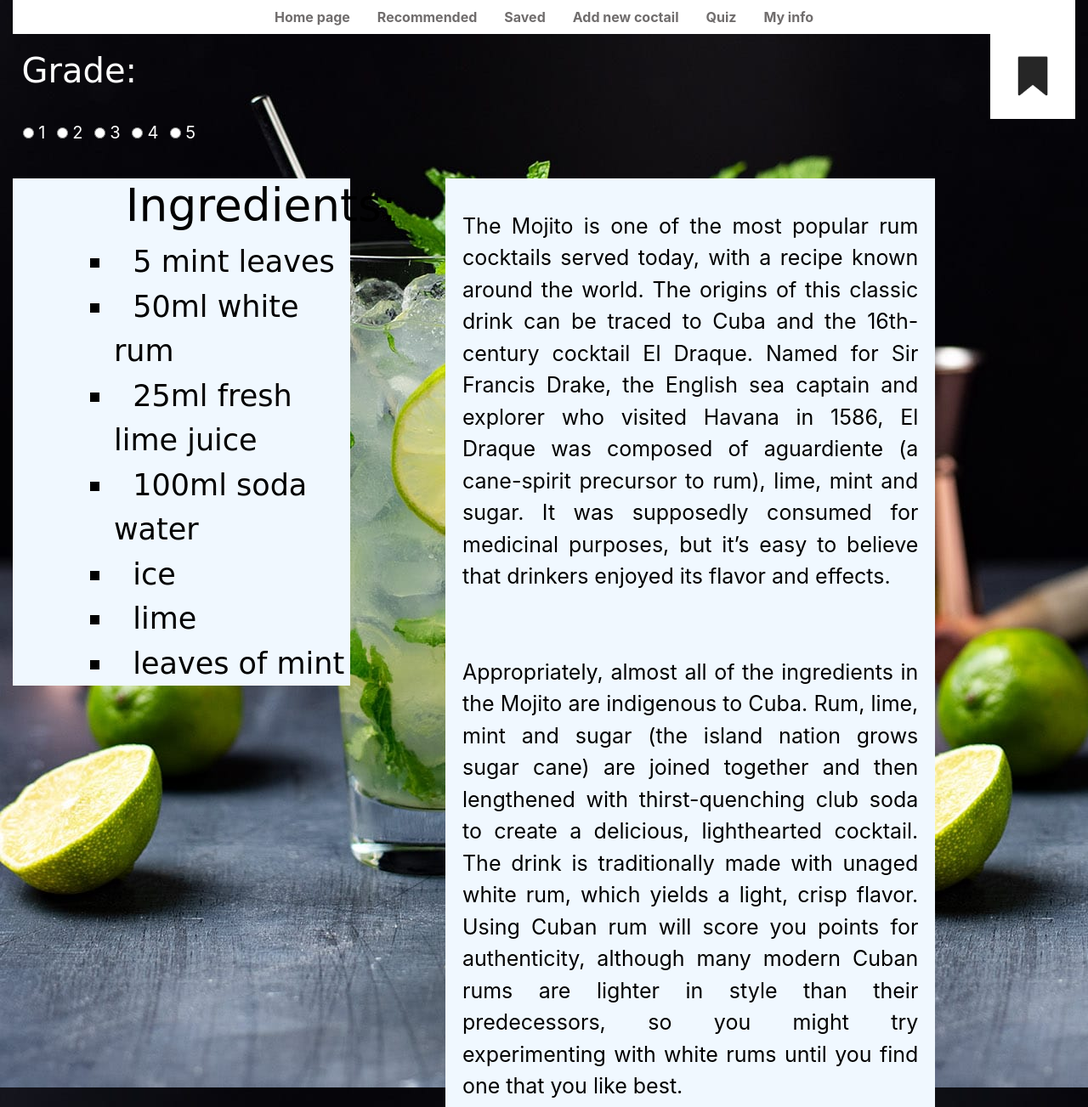
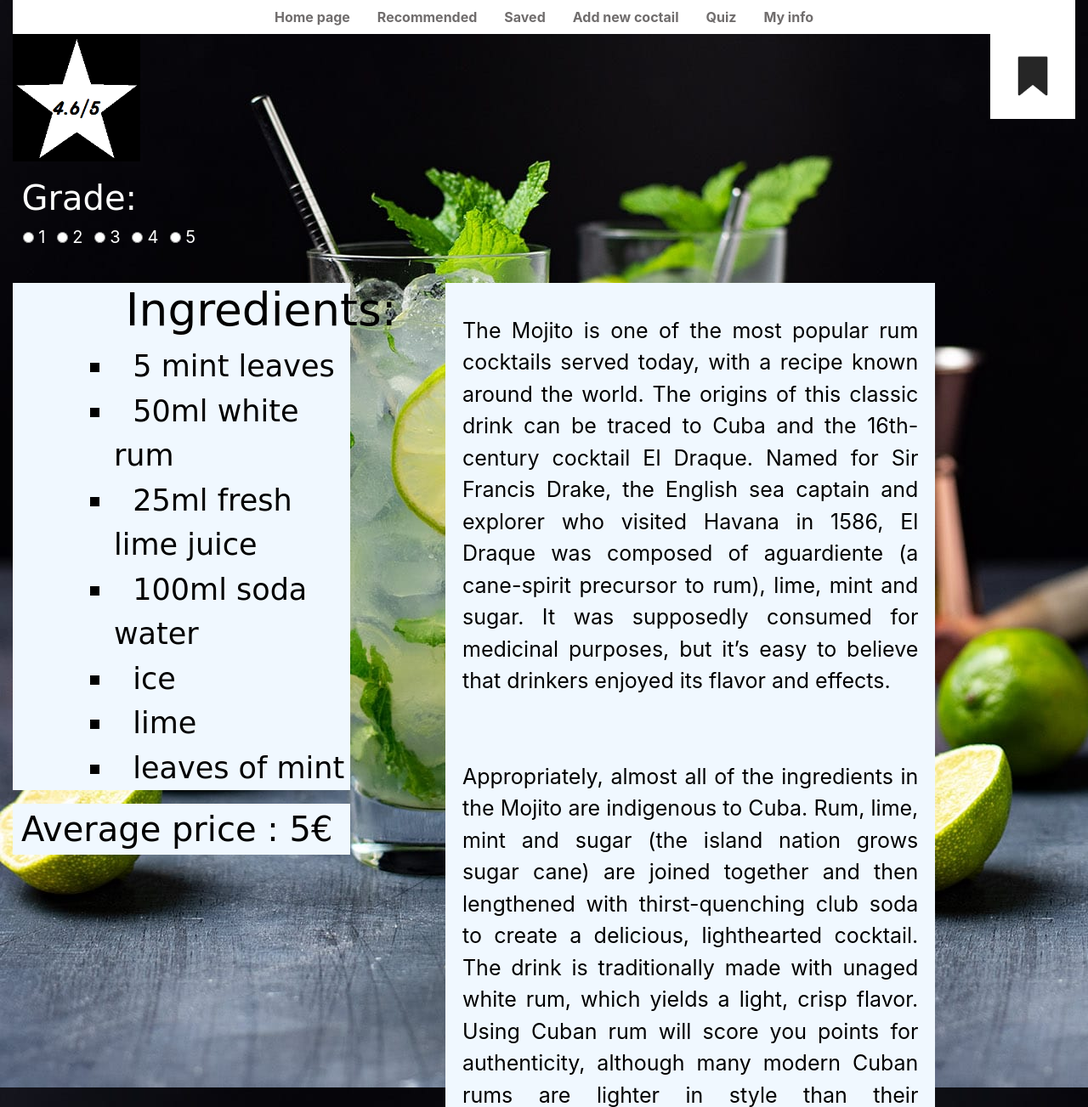
Before and after one commit to milovanovicjana/CodeMates, a PHP site: page /cocktail_registered.html in a window 1280 px wide. Shown: the part 220-1523 px from the top of the page at 85% size. Run offline with PHP 8.4, Linux system fonts and the light colour scheme.

Commit message:
Dodavanje logo-a u odredjene SSU dokumente, ispravke fajlova sa izvornim kodom

```diff
--- a/faza2/Prototip/cocktail_registered.html
+++ b/faza2/Prototip/cocktail_registered.html
@@ -1,3 +1,4 @@
+<!--Ana Vukašinović-->
 <!DOCTYPE html>
 <html lang="en">
 <head>
@@ -46,30 +47,39 @@
                         <a class="nav-link enabled" href="saved_cocktails.html">Saved</a>
                     </li>
                     <li class="nav-item">
-                        <a class="nav-link enabled" href="#">Add new coctail</a>
+                        <a class="nav-link enabled" href="add_cocktail.html">Add new coctail</a>
                     </li>
                     <li class="nav-item">
-                        <a class="nav-link enabled" href="#">Quiz</a>
+                        <a class="nav-link enabled" href="quiz.html">Quiz</a>
                     </li>
                     <li class="nav-item">
-                        <a class="nav-link enabled" href="#">My info</a>
+                        <a class="nav-link enabled" href="user_info.html">My info</a>
                     </li>
                 </ul>
             </div>
         </div>
 
+        <div class="row">
+            <div class="col-sm-4" id="zvezda" width="100%" height="100%">
+                <img src="images/star2.png" align="left" height=150px width=150px>
+
+            </div>
+            <div class="col-sm-8">
+                <a href="#"><img src="images/save_icon1.png" align="right" height=100px width=100px ></a>
+                </div>
+
+        </div>
 
         <div class="row">
 
-            <div class="col-sm-2 grade" align="left">
+            <div class="col-sm-12 grade" align="left">
                 Grade:
             </div>
 
 
-            <div class="col-sm-10">
-            <a href="#"><img src="images/save_icon1.png" align="right" height=100px width=100px ></a>
-            </div>
+
         </div>
+
 
         <div class="row">
             <div class="col--sm-5 ranges" >
@@ -86,8 +96,10 @@
             <div class="col-7"></div>
         </div>
 
+
+
         <div class="row ingredients">
-            <div class="col-sm-4 left">
+            <div class="col-sm-4 left" >
 
 
                 <ul type="square" class="uli">
@@ -101,6 +113,9 @@
                     <li>&nbsp leaves of mint</li>
 
                 </ul>
+
+                <div id="price" >Average price : 5&euro; </div>
+
             </div>
 
             <div class="col-sm-8 center" >
--- a/faza2/Prototip/style_cocktail.css
+++ b/faza2/Prototip/style_cocktail.css
@@ -1,3 +1,4 @@
+/*Ana Vukašinović*/
 body{
    /* background-image: url(images/background.jpg);
     background-size: 80% 80%;
@@ -130,3 +131,18 @@ ol{
     font-size: 25px;
     text-align: justify;
 }
+
+#zvezda{
+    color: white;
+
+    font-size: 40px;
+    font-family:Brush Script MT, Brush Script Std, cursive;
+}
+
+#price{
+    color: black;
+    background-color: aliceblue;
+    font-size: 40px;
+    font-family: Brush Script MT, Brush Script Std, cursive;
+    padding-left: 10px;
+}
--- a/faza2/Prototip/style_recommended.css
+++ b/faza2/Prototip/style_recommended.css
@@ -1,3 +1,4 @@
+/*Ana Vukašinović*/
 body{
     background-image: url(images/background.jpg);
      background-size: 80% 80%;
```
Also changed, not shown: faza2/Prototip/cocktail_unregistered.html (+6 -2 lines), faza2/Prototip/recommended_cocktails.html (+4 -3 lines), faza2/Prototip/saved_cocktails.html (+4 -3 lines), faza2/Prototip/images/star2.png (added), 7 other files.
